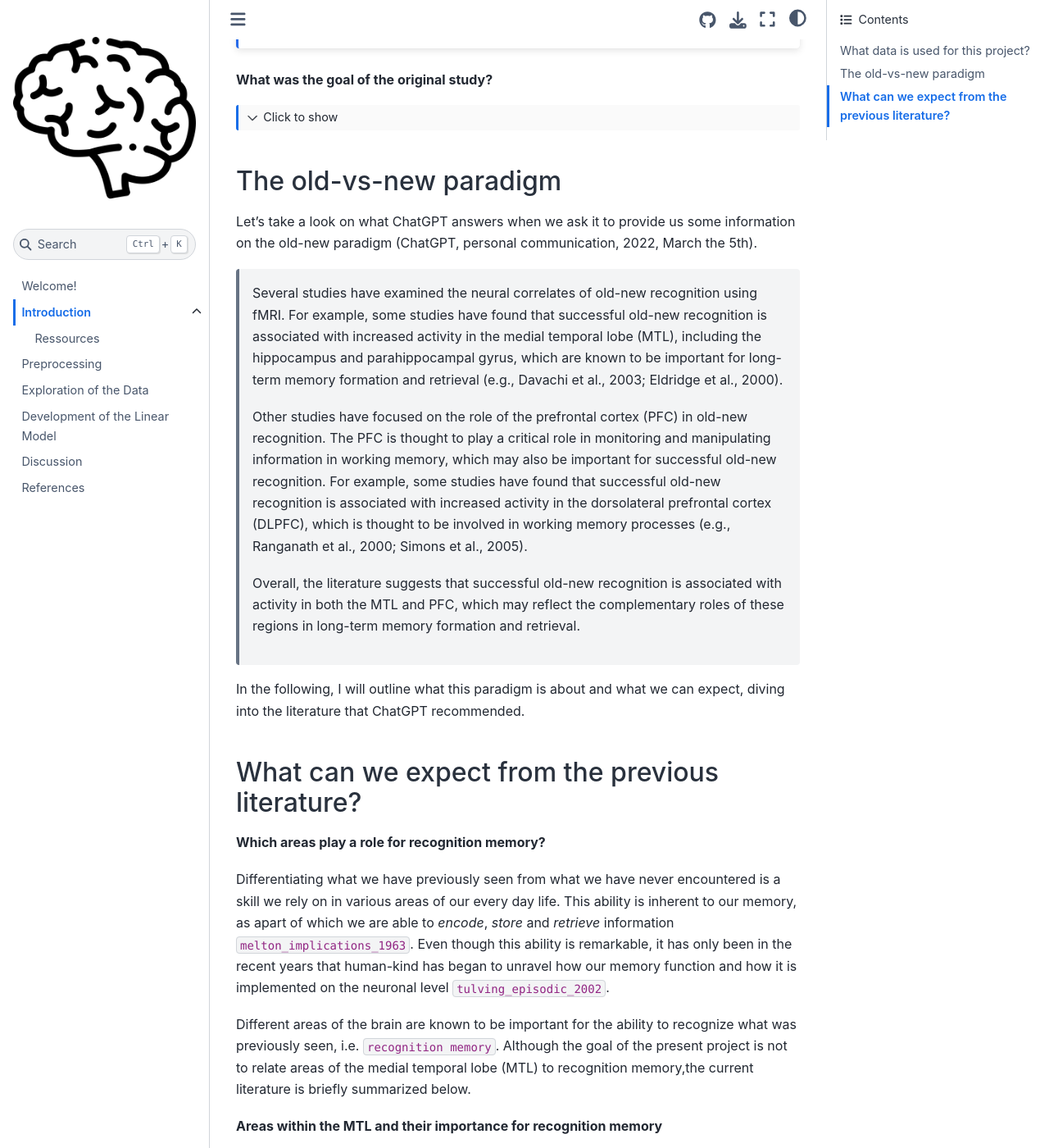
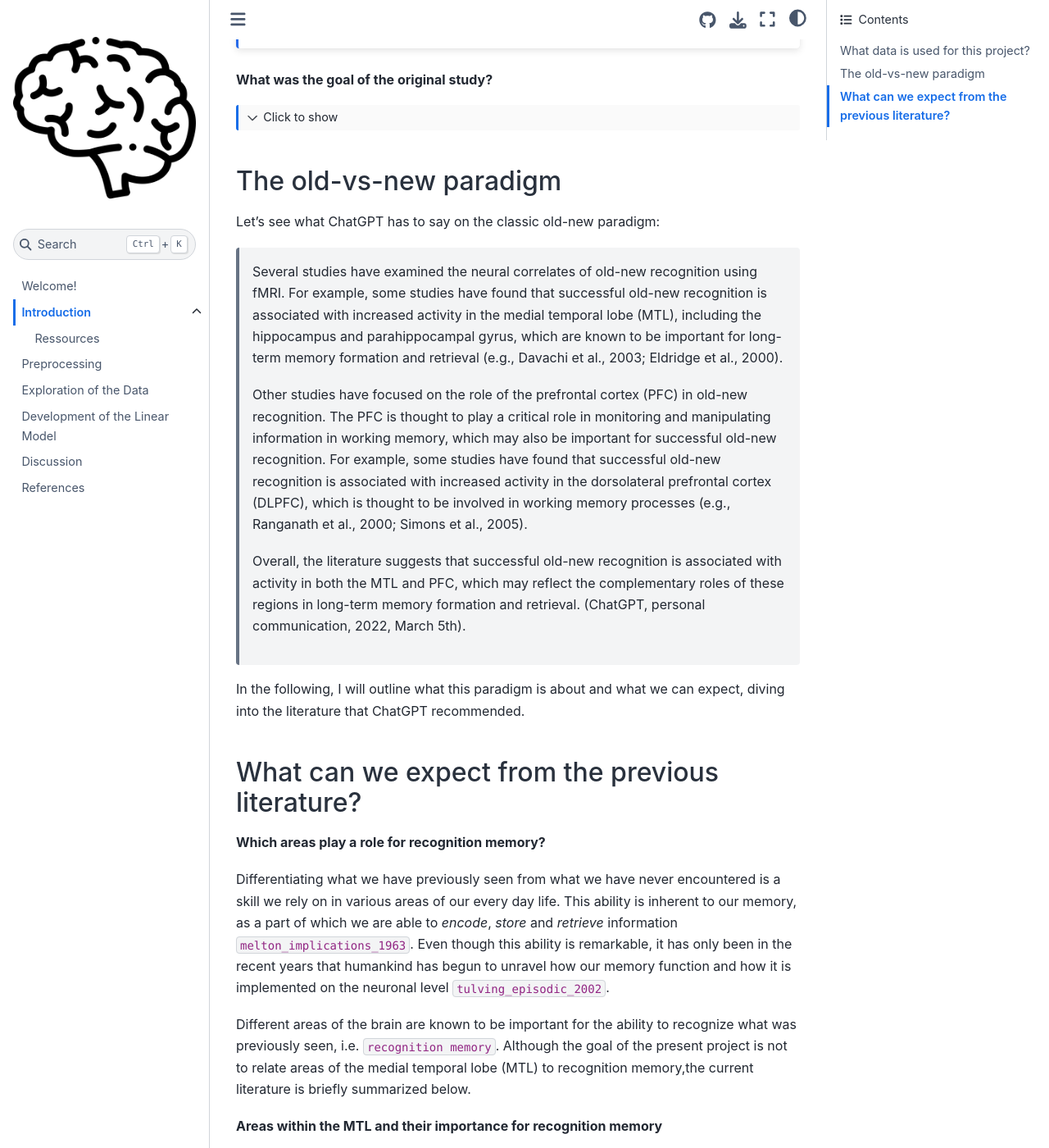
Before and after one commit to tchaase/research-internship-2022, a Jupyter Book: the page built from content/markdown/data_set.md, in a window 1280 px wide and 1400 px high, scrolled down 425 px. Shown: the whole window at 82% size. Built offline with Jupyter Book 1.0.4 settings and Sphinx 7.4.7 and the Sphinx Book theme 1.1.4, drawn with Linux system fonts in a browser that asks for light colours; cross-references to code outside the pages are shown as plain code; some of the changed text lies outside the part shown.

Commit message:
Fixed typos

````diff
--- a/content/markdown/data_set.md
+++ b/content/markdown/data_set.md
@@ -3,17 +3,17 @@
 ## What data is used for this project?
 
 In the following, a data-set from {cite:t}`wanjia_abrupt_2021` that is available on [OpenNeuro](https://openneuro.org/datasets/ds003707/versions/1.0.0) will be used. The goal is to assess if a machine learning algorithm trained on the `old` vs `new` images is able to predict if an object was seen before based on the brain activation.
-Thus, the question is, with what precision will the algorithm be able to predict if a picture has been previously studied or not.
+Thus, the question is, with what precision will the algorithm be able to predict if a picture has been seen or not.
 
 ```{note}
-The data-set will be explored witin the [data-exploration section](../code/data_exploration.ipynb) section.
-Here, the idea behind the research question will be outlined.
+In the upcoming section on [data exploration](../code/data_exploration.ipynb), the data will be explored and the task will be explained.
+Here, the idea behind the research question is outlined.
 ```
 
 **What was the goal of the original study?**
 ```{toggle}
 The primary goal of the authors of the original study was to answer a very different question than the one pursued here.
-Wanjia et al. were interested in how  brain activity changes in relation to highly similar images. They wanted to show, in what way a decorrrelation of hippocampal activation may relate to a subsequent resolution of memory interference. In their study, the authors were able to show that activity in the regions of the dentate gyrus and one subregion of the hippocampus (CA3) show a decorrelation pattern that is associated with learning. While memories traces that interfere will overlap during the initial encoding, over time the authors found there to be a pattern that leads to these memory traces being less similar, therefore aiding memory performance.
+Wanjia et al. were interested in how  brain activity changes in relation to highly similar images. They wanted to show, in what way a decorrrelation of hippocampal activation may relate to a subsequent resolution of memory interference. In their study, the authors were able to show that activity in the regions of the dentate gyrus and one subregion of the hippocampus (CA3) shows a decorrelation pattern that is associated with learning. While memories traces that interfere will overlap during the initial encoding, over time the authors found there to be a pattern that leads to these memory traces being less similar, therefore aiding memory performance.
 
 In the present study, the design of the study described above will be used to pursue a very different question:
 How well can machine-learning be used to classify brain activation for the classic old-new recognition paradigm.
@@ -21,13 +21,13 @@
 
 ## The old-vs-new paradigm
 
-Let's take a look on what ChatGPT answers when we ask it to provide us some information on the old-new paradigm (ChatGPT, personal communication, 2022, March the 5th).
+Let's see what ChatGPT has to say on the classic old-new paradigm:
 <blockquote>
 <p> Several studies have examined the neural correlates of old-new recognition using fMRI. For example, some studies have found that successful old-new recognition is associated with increased activity in the medial temporal lobe (MTL), including the hippocampus and parahippocampal gyrus, which are known to be important for long-term memory formation and retrieval (e.g., Davachi et al., 2003; Eldridge et al., 2000).
 
 Other studies have focused on the role of the prefrontal cortex (PFC) in old-new recognition. The PFC is thought to play a critical role in monitoring and manipulating information in working memory, which may also be important for successful old-new recognition. For example, some studies have found that successful old-new recognition is associated with increased activity in the dorsolateral prefrontal cortex (DLPFC), which is thought to be involved in working memory processes (e.g., Ranganath et al., 2000; Simons et al., 2005).
 
-Overall, the literature suggests that successful old-new recognition is associated with activity in both the MTL and PFC, which may reflect the complementary roles of these regions in long-term memory formation and retrieval. </p>
+Overall, the literature suggests that successful old-new recognition is associated with activity in both the MTL and PFC, which may reflect the complementary roles of these regions in long-term memory formation and retrieval. (ChatGPT, personal communication, 2022, March 5th).</p>
 </blockquote>
 
 In the following, I will outline what this paradigm is about and what we can expect, diving into the literature that ChatGPT recommended.
@@ -35,7 +35,7 @@
 ## What can we expect from the previous literature?
 **Which areas play a role for recognition memory?**
 
-Differentiating what we have previously seen from what we have never encountered is a skill we rely on in various areas of our every day life. This ability is inherent to our memory, as apart of which we are able to *encode*, *store* and *retrieve* information {cite:p}`melton_implications_1963`. Even though this ability is remarkable, it has only been in the recent years that human-kind has began to unravel how our memory function and how it is implemented on the neuronal level {cite:p}`tulving_episodic_2002`.
+Differentiating what we have previously seen from what we have never encountered is a skill we rely on in various areas of our every day life. This ability is inherent to our memory, as a part of which we are able to *encode*, *store* and *retrieve* information {cite:p}`melton_implications_1963`. Even though this ability is remarkable, it has only been in the recent years that humankind has begun to unravel how our memory function and how it is implemented on the neuronal level {cite:p}`tulving_episodic_2002`.
 
 Different areas of the brain are known to be important for the ability to recognize what was previously seen, i.e. `recognition memory`. Although the goal of the present project is not to relate areas of the medial temporal lobe (MTL) to recognition memory,the current literature is briefly summarized below.
 
````
Also changed, not shown: other parts of content/markdown/data_set.md (+1 -1 lines).
